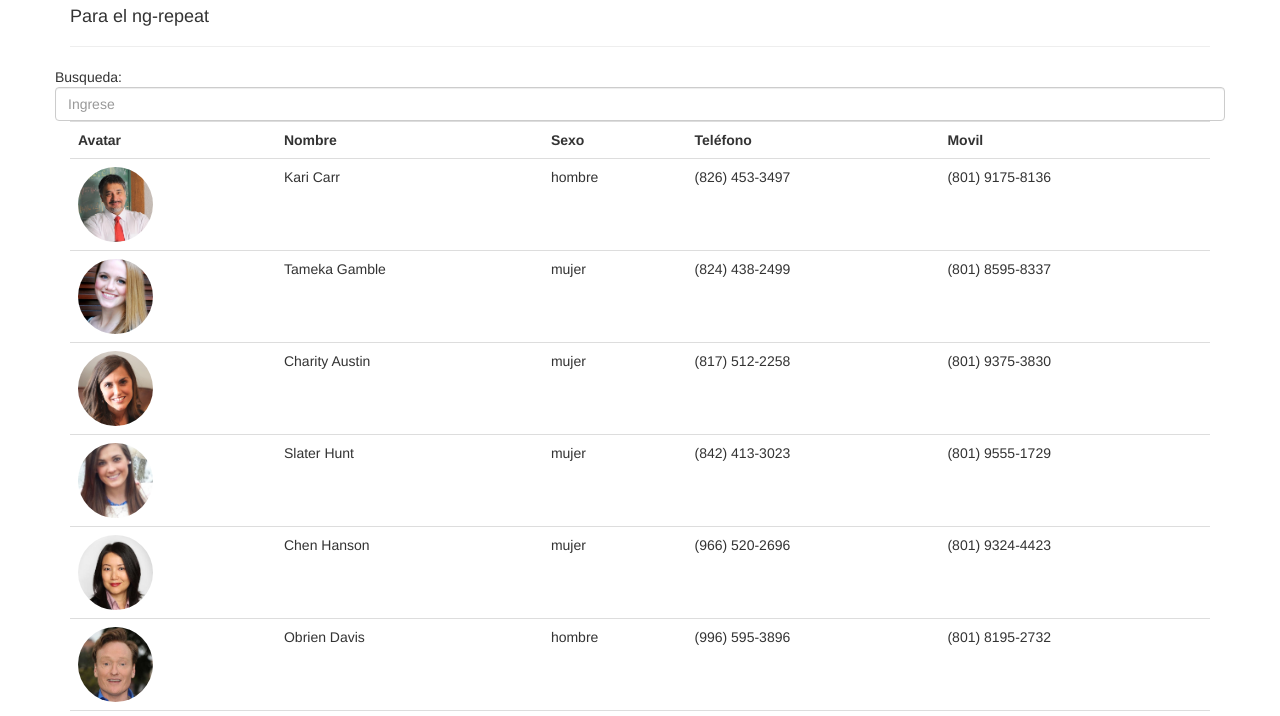
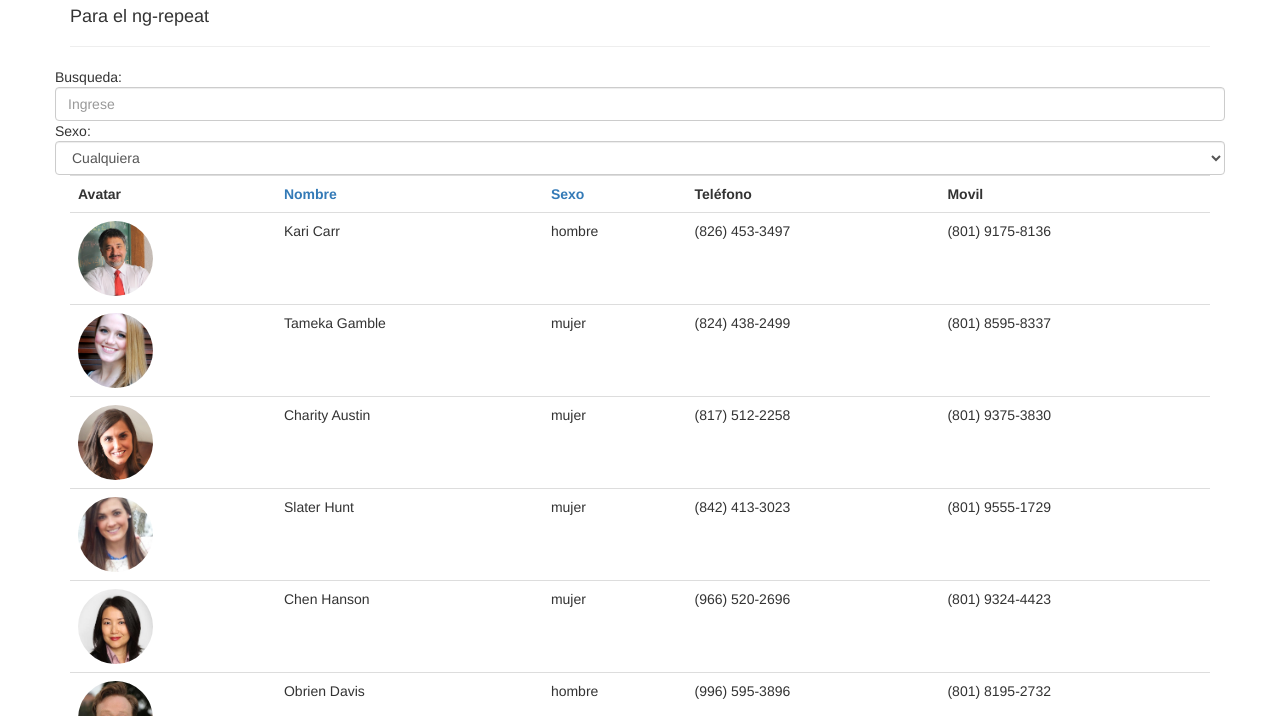
Before and after one commit to alr2301/angularJS, a plain HTML site: page angularJS/Ejerciciofiltrosngrepeat/Ejercicio - filtros ng-repeat/index.html in a window 1280 px wide. Shown: the part 63-779 px from the top of the page. Drawn offline with Linux system fonts and the light colour scheme.

Commit message:
Commit con ordenacion y sentido de la ordenacion para tablas

```diff
--- a/angularJS/Ejerciciofiltrosngrepeat/Ejercicio - filtros ng-repeat/index.html
+++ b/angularJS/Ejerciciofiltrosngrepeat/Ejercicio - filtros ng-repeat/index.html
@@ -21,7 +21,9 @@
                 width: 75px;
                 height: 75px;
             }
-
+            .puntero{
+                cursor:pointer;
+            }
         </style>
 
     </head>
@@ -35,19 +37,25 @@
                <div class="row">
                    Busqueda:
                    <br>
-                   <input type="text" ng-model="busqueda" class="form-control" placeholder="Ingrese">
+                   <input type="text" ng-model="busqueda.nombre" class="form-control" placeholder="Ingrese">
+                   Sexo:
+                   <br><select ng-model="busqueda.sexo" class="form-control">
+                    <option value="">Cualquiera</option>
+                    <option value="mujer">Mujeres</option>
+                    <option value="hombre">Hombres</option>
+                    </select>
                </div>
 
             <table class="table table-stripped">
                 <tr>
                     <th>Avatar</th>
-                    <th>Nombre</th>
-                    <th>Sexo</th>
+                    <th><a class="puntero" ng-click="columna='nombre'; reverse = !reverse">Nombre</a></th>
+                    <th><a class="puntero" ng-click="columna='sexo' ; reverse = !reverse">Sexo</a></th>
                     <th>Teléfono</th>
                     <th>Movil</th>
                 </tr>
 
-                <tr ng-repeat="persona in personas | filter:busqueda">
+                <tr ng-repeat="persona in personas | filter:busqueda |orderBy:columna:reverse">
                     <td><img ng-src="img/{{persona.avatar}}" class="avatar img-circle"></td>
                     <td>{{persona.nombre}}</td>
                     <td>{{persona.sexo}}</td>
```
